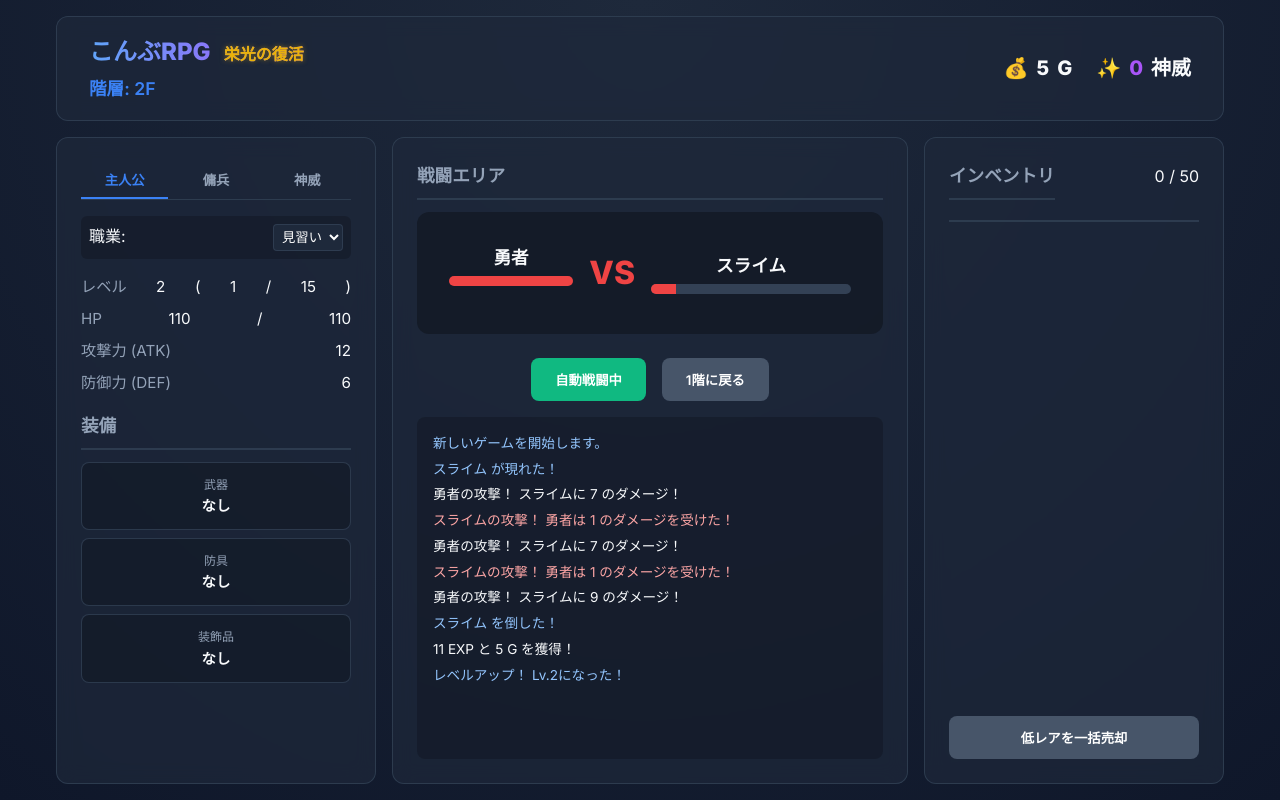
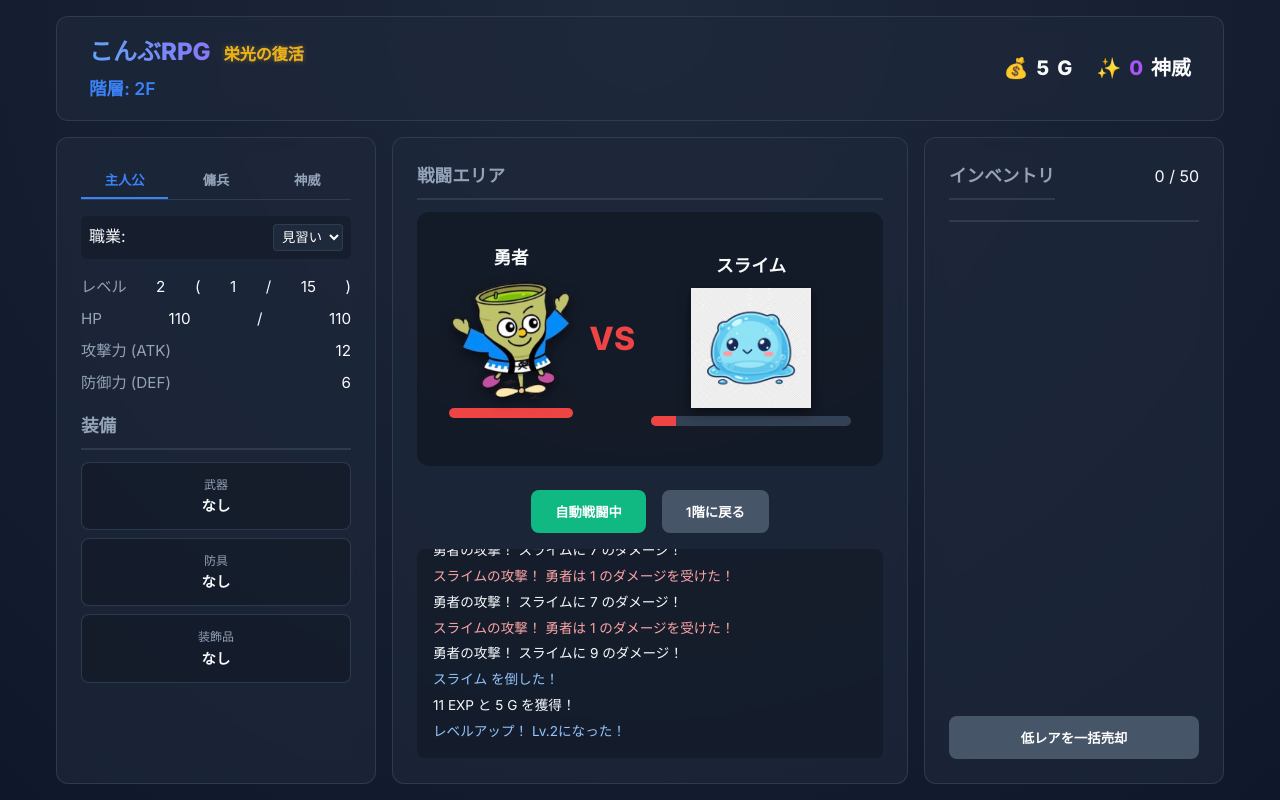
Before and after one commit to noreasonwhystory-cloud/konbu-RPG, a plain HTML site: page index.html in a window 1280 px wide. Drawn offline with Linux system fonts and the light colour scheme.

Commit message:
Add graphics for hero and enemies

```diff
--- a/index.html
+++ b/index.html
@@ -100,6 +100,7 @@
                     <div class="combatant-group heroes">
                         <div class="combatant hero">
                             <div class="name">勇者</div>
+                            <div class="sprite-container"><img id="hero-sprite" src="assets/hero.png" alt="Hero"></div>
                             <div class="hp-bar-container">
                                 <div id="hero-hp-bar" class="hp-bar"></div>
                             </div>
@@ -110,6 +111,7 @@
                     <div class="vs">VS</div>
                     <div class="combatant enemy">
                         <div id="enemy-name" class="name">スライム</div>
+                        <div class="sprite-container"><img id="enemy-sprite" src="assets/slime.png" alt="Enemy"></div>
                         <div class="hp-bar-container">
                             <div id="enemy-hp-bar" class="hp-bar"></div>
                         </div>
--- a/main.js
+++ b/main.js
@@ -63,13 +63,13 @@ const RARITIES = [
 ];
 
 const ENEMY_TYPES = [
-    { name: "スライム", hpMult: 0.8, atkMult: 0.8, defMult: 0.5 },
-    { name: "ゴブリン", hpMult: 1.0, atkMult: 1.0, defMult: 0.8 },
-    { name: "ウルフ", hpMult: 0.9, atkMult: 1.2, defMult: 0.6 },
-    { name: "スケルトン", hpMult: 0.8, atkMult: 1.5, defMult: 0.5 },
-    { name: "オーク", hpMult: 1.5, atkMult: 1.2, defMult: 1.0 },
-    { name: "ガーゴイル", hpMult: 1.5, atkMult: 1.0, defMult: 2.0 },
-    { name: "ドラゴン", hpMult: 3.0, atkMult: 2.5, defMult: 2.0 }
+    { name: "スライム", hpMult: 0.8, atkMult: 0.8, defMult: 0.5, image: "slime.png" },
+    { name: "ゴブリン", hpMult: 1.0, atkMult: 1.0, defMult: 0.8, image: "goblin.png" },
+    { name: "ウルフ", hpMult: 0.9, atkMult: 1.2, defMult: 0.6, image: "wolf.png" },
+    { name: "スケルトン", hpMult: 0.8, atkMult: 1.5, defMult: 0.5, image: "skeleton.png" },
+    { name: "オーク", hpMult: 1.5, atkMult: 1.2, defMult: 1.0, image: "orc.png" },
+    { name: "ガーゴイル", hpMult: 1.5, atkMult: 1.0, defMult: 2.0, image: "gargoyle.png" },
+    { name: "ドラゴン", hpMult: 3.0, atkMult: 2.5, defMult: 2.0, image: "dragon.png" }
 ];
 
 const WEAPON_NAMES = ["の剣", "の斧", "の短剣", "の槍", "の杖", "の弓"];
@@ -146,7 +146,8 @@ function generateEnemy(floor) {
     let def = Math.floor(2 * template.defMult * floorMultiplier * bossMultiplier);
 
     const name = isBoss ? `[ボス] 巨大${template.name}` : template.name;
-    return { name, maxHp: hp, hp: hp, atk, def, isBoss };
+    const image = isBoss && template.name !== "ドラゴン" ? "dragon.png" : template.image; // Boss is always dragon image for now or its own if defined. Let's just use template image.
+    return { name, maxHp: hp, hp: hp, atk, def, isBoss, image: template.image };
 }
 
 function generateLoot(floor) {
@@ -327,6 +328,7 @@ function startBattle() {
         currentEnemy = generateEnemy(state.floor);
         document.getElementById("enemy-name").innerText = currentEnemy.name;
         document.getElementById("enemy-hp-bar").style.width = "100%";
+        document.getElementById("enemy-sprite").src = "assets/" + currentEnemy.image;
         logMessage(`${currentEnemy.name} が現れた！`, "system");
     }
     if (!battleInterval) battleInterval = setInterval(battleTick, 1000);
@@ -351,6 +353,11 @@ function battleTick() {
     // Hero attacks
     let heroDmg = Math.max(1, stats.atk - currentEnemy.def + randomInt(-2, 2));
     currentEnemy.hp -= heroDmg;
+    // Animation
+    document.querySelector(".hero").classList.remove("attack-anim-hero");
+    void document.querySelector(".hero").offsetWidth;
+    document.querySelector(".hero").classList.add("attack-anim-hero");
+
     logMessage(`勇者の攻撃！ ${currentEnemy.name}に ${heroDmg} のダメージ！`);
 
     // Mercs attack
@@ -404,6 +411,12 @@ function battleTick() {
         if (!isBattling || !currentEnemy) return;
         let enemyDmg = Math.max(1, currentEnemy.atk - stats.def + randomInt(-1, 1));
         updateHeroHP(-enemyDmg);
+
+        // Animation
+        document.querySelector(".enemy").classList.remove("attack-anim-enemy");
+        void document.querySelector(".enemy").offsetWidth;
+        document.querySelector(".enemy").classList.add("attack-anim-enemy");
+
         logMessage(`${currentEnemy.name}の攻撃！ 勇者は ${enemyDmg} のダメージを受けた！`, "damage");
 
         if (state.hero.hp <= 0) {
--- a/style.css
+++ b/style.css
@@ -213,6 +213,20 @@ body {
 }
 .combatant-group { flex: 1; display: flex; flex-direction: column; align-items: center; gap: 1rem; }
 .combatant { text-align: center; width: 100%; max-width: 200px; }
+.sprite-container {
+    width: 120px;
+    height: 120px;
+    margin: 0.5rem auto;
+    display: flex;
+    justify-content: center;
+    align-items: center;
+}
+.sprite-container img {
+    max-width: 100%;
+    max-height: 100%;
+    object-fit: contain;
+    filter: drop-shadow(0 4px 6px rgba(0,0,0,0.5));
+}
 .party-visual-list { width: 100%; font-size: 0.8rem; color: var(--text-muted); text-align: center;}
 
 .vs { font-size: 2rem; font-weight: 800; color: var(--danger-color); margin: 0 1rem; }
@@ -240,6 +254,21 @@ body {
 .log-entry.loot { color: #fde047; }
 .log-entry.system { color: #93c5fd; }
 .log-entry.merc { color: #d8b4fe; }
+
+/* Attack Animation */
+@keyframes attack-right {
+    0% { transform: translateX(0); }
+    50% { transform: translateX(20px); }
+    100% { transform: translateX(0); }
+}
+@keyframes attack-left {
+    0% { transform: translateX(0); }
+    50% { transform: translateX(-20px); }
+    100% { transform: translateX(0); }
+}
+
+.attack-anim-hero { animation: attack-right 0.2s ease-in-out; }
+.attack-anim-enemy { animation: attack-left 0.2s ease-in-out; }
 
 /* Right Panel: Inventory */
 #inventory-panel { flex: 0 0 300px; }
```
Also changed, not shown: assets/dragon.png (added), assets/gargoyle.png (added), assets/goblin.png (added), assets/hero.png (added), assets/orc.png (added), assets/skeleton.png (added), assets/slime.png (added), assets/wolf.png (added).
